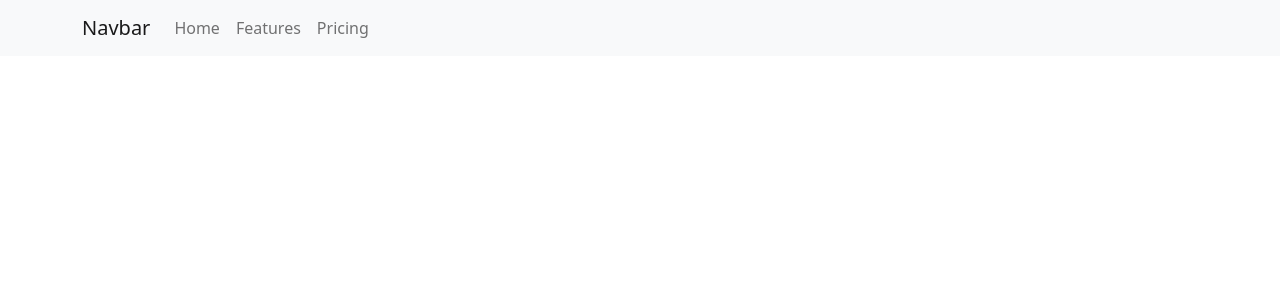
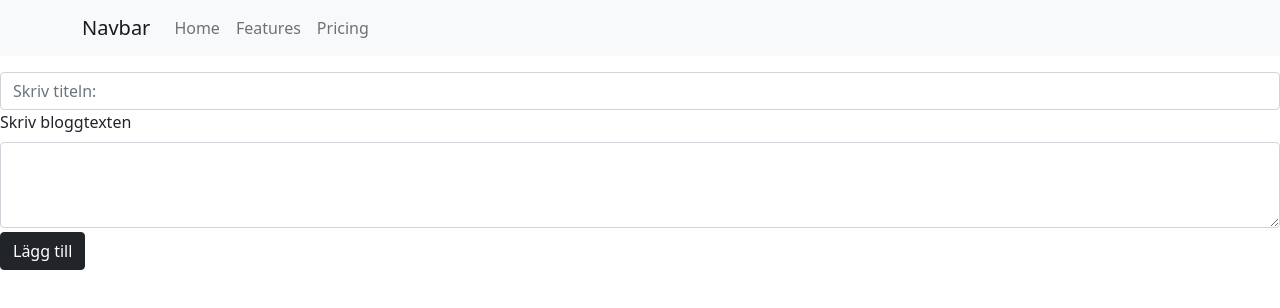
Before and after one commit to katauf/Blogs-swa, a React (Create React App) app: page / in a window 1280 px wide. Shown: the top 308 px of the page. Built offline with nearby package versions, Linux system fonts and the light colour scheme; the HTML template or start-up script is replaced by a standard one.

Commit message:
added post to app.js

```diff
--- a/src/App.js
+++ b/src/App.js
@@ -1,11 +1,13 @@
 import React from "react";
 import Header from "./components/BlogHeader";
 import "bootstrap/dist/css/bootstrap.min.css";
+import CreateBlogItem from "./components/CreateBlogItem";
 
 const App = () => {
   return (
     <>
       <Header />
+      <CreateBlogItem />
     </>
   );
 };
```
